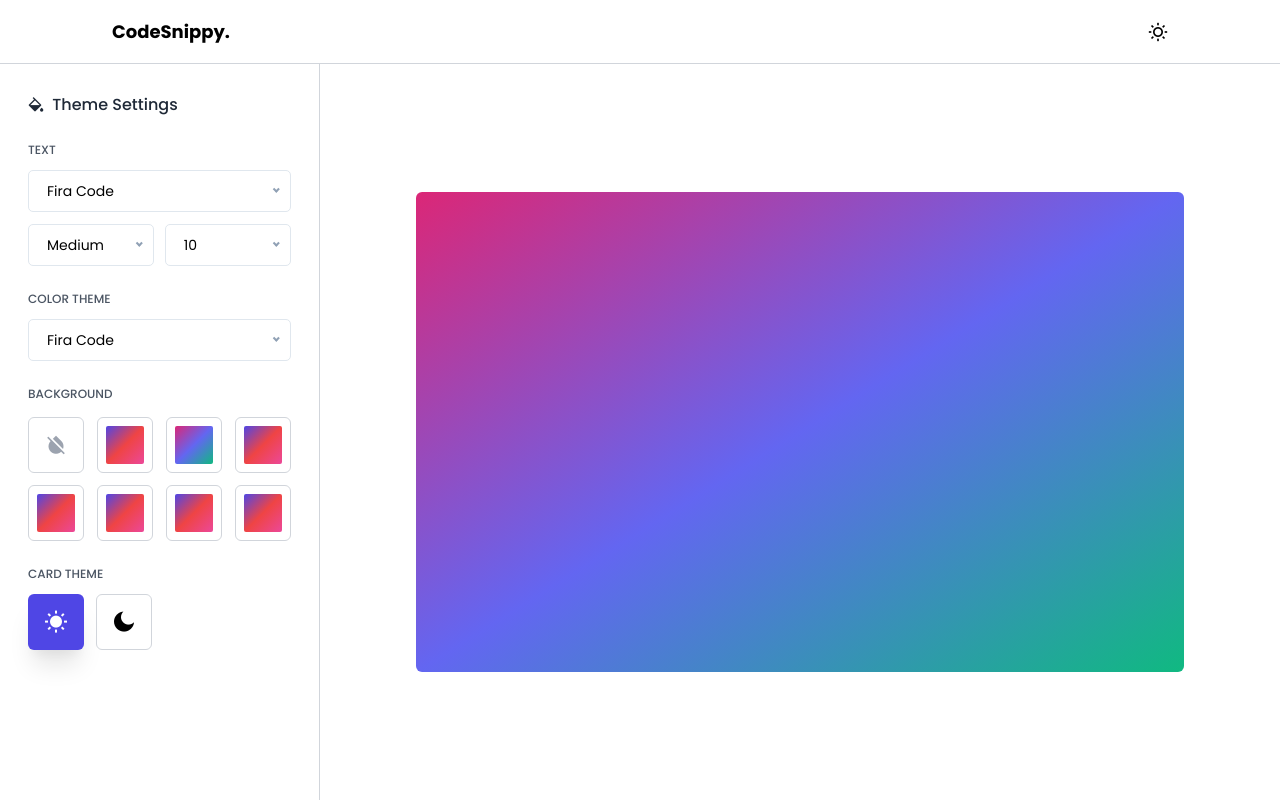
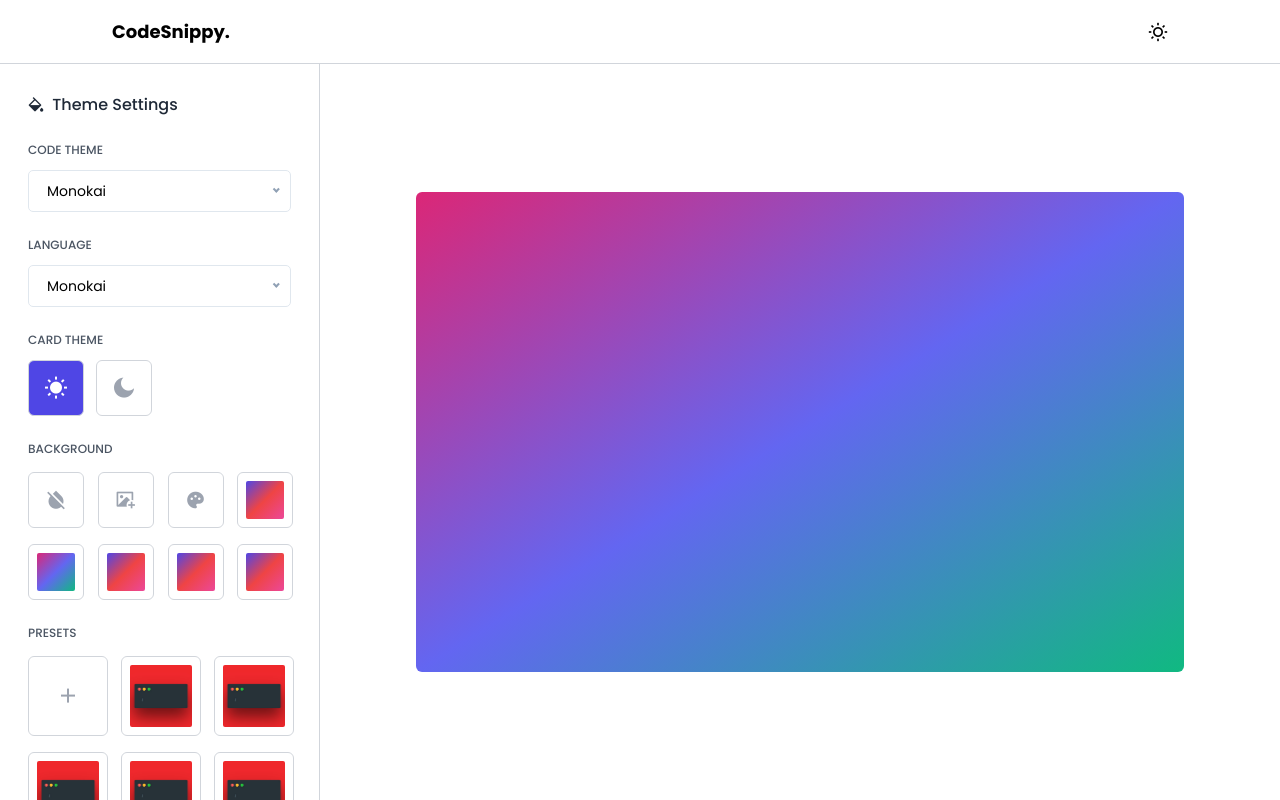
Before and after one commit to web2feel/CodeSnippy, a React (Create React App) app: page / in a window 1280 px wide. Built offline with nearby package versions, Linux system fonts and the light colour scheme.

Commit message:
Theme settings

```diff
--- a/src/components/Background/Background.jsx
+++ b/src/components/Background/Background.jsx
@@ -7,29 +7,30 @@ export default function Background() {
         BACKGROUND
       </span>
       <br />
-      <div className="flex w-full flex-wrap justify-between">
-        <button className="hover:shadow-lg w-14 h-14 mt-3 rounded-md border border-gray-300 p-2 cursor-pointer focus:border-indigo-400 outline-none transition transition-duration-300 ease-out ">
+      <div className="grid grid-cols-4 gap-4 w-full mt-3">
+        <button className="hover:shadow-lg w-14 h-14  rounded-md border border-gray-300 p-2 cursor-pointer focus:border-indigo-400 outline-none transition transition-duration-300 ease-out ">
           <div className="w-full h-full ri-blur-off-fill text-xl flex items-center justify-center text-gray-400"></div>
         </button>
-        <button className="hover:shadow-lg w-14 h-14 mt-3 rounded-md border border-gray-300 p-2 cursor-pointer focus:border-indigo-400 outline-none transition transition-duration-300 ease-out">
+        <button className="hover:shadow-lg w-14 h-14  rounded-md border border-gray-300 p-2 cursor-pointer focus:border-indigo-400 outline-none transition transition-duration-300 ease-out ">
+          <div className="w-full h-full ri-image-add-fill text-xl flex items-center justify-center text-gray-400"></div>
+        </button>
+
+        <button className="hover:shadow-lg w-14 h-14  rounded-md border border-gray-300 p-2 cursor-pointer focus:border-indigo-400 outline-none transition transition-duration-300 ease-out ">
+          <div className="w-full h-full ri-palette-fill text-xl flex items-center justify-center text-gray-400"></div>
+        </button>
+        <button className="hover:shadow-lg w-14 h-14  rounded-md border border-gray-300 p-2 cursor-pointer focus:border-indigo-400 outline-none transition transition-duration-300 ease-out">
           <div className="w-full h-full bg-gradient-to-br from-indigo-600 via-red-500 to-pink-500 rounded-sm"></div>
         </button>
-        <button className="hover:shadow-lg w-14 h-14 mt-3 rounded-md border border-gray-300 p-2 cursor-pointer focus:border-indigo-400 outline-none transition transition-duration-300 ease-out">
+        <button className="hover:shadow-lg w-14 h-14  rounded-md border border-gray-300 p-2 cursor-pointer focus:border-indigo-400 outline-none transition transition-duration-300 ease-out">
           <div className="w-full h-full bg-gradient-to-br from-pink-600 via-indigo-500 to-green-500 rounded-sm"></div>
         </button>
-        <button className="hover:shadow-lg w-14 h-14 mt-3 rounded-md border border-gray-300 p-2 cursor-pointer focus:border-indigo-400 outline-none transition transition-duration-300 ease-out">
+        <button className="hover:shadow-lg w-14 h-14  rounded-md border border-gray-300 p-2 cursor-pointer focus:border-indigo-400 outline-none transition transition-duration-300 ease-out">
           <div className="w-full h-full bg-gradient-to-br from-indigo-600 via-red-500 to-pink-500 rounded-sm"></div>
         </button>
-        <button className="hover:shadow-lg w-14 h-14 mt-3 rounded-md border border-gray-300 p-2 cursor-pointer focus:border-indigo-400 outline-none transition transition-duration-300 ease-out">
+        <button className="hover:shadow-lg w-14 h-14  rounded-md border border-gray-300 p-2 cursor-pointer focus:border-indigo-400 outline-none transition transition-duration-300 ease-out">
           <div className="w-full h-full bg-gradient-to-br from-indigo-600 via-red-500 to-pink-500 rounded-sm"></div>
         </button>
-        <button className="hover:shadow-lg w-14 h-14 mt-3 rounded-md border border-gray-300 p-2 cursor-pointer focus:border-indigo-400 outline-none transition transition-duration-300 ease-out">
-          <div className="w-full h-full bg-gradient-to-br from-indigo-600 via-red-500 to-pink-500 rounded-sm"></div>
-        </button>
-        <button className="hover:shadow-lg w-14 h-14 mt-3 rounded-md border border-gray-300 p-2 cursor-pointer focus:border-indigo-400 outline-none transition transition-duration-300 ease-out">
-          <div className="w-full h-full bg-gradient-to-br from-indigo-600 via-red-500 to-pink-500 rounded-sm"></div>
-        </button>
-        <button className="hover:shadow-lg w-14 h-14 mt-3 rounded-md border border-gray-300 p-2 cursor-pointer focus:border-indigo-400 outline-none transition transition-duration-300 ease-out">
+        <button className="hover:shadow-lg w-14 h-14  rounded-md border border-gray-300 p-2 cursor-pointer focus:border-indigo-400 outline-none transition transition-duration-300 ease-out">
           <div className="w-full h-full bg-gradient-to-br from-indigo-600 via-red-500 to-pink-500 rounded-sm"></div>
         </button>
       </div>
--- a/src/components/CardTheme/CardTheme.jsx
+++ b/src/components/CardTheme/CardTheme.jsx
@@ -1,4 +1,4 @@
-import React from "react";
+import Radio from "../Inputs/Radio/Radio";
 
 export default function CardTheme() {
   return (
@@ -9,12 +9,8 @@ export default function CardTheme() {
 
       <br />
       <div className="flex w-full justify-start">
-        <button className="w-14 h-14 mr-3 rounded-md shadow-xl  p-2 hover:shadow-lg  cursor-pointer  outline-none transition transition-duration-300 ease-out bg-indigo-600 text-white ">
-          <div className="w-full h-full ri-sun-fill text-2xl flex items-center justify-center "></div>
-        </button>
-        <button className="w-14 h-14 mr-3 rounded-md border border-gray-300 p-2 hover:shadow-lg  text-gray-400cursor-pointer  outline-none transition transition-duration-300 ease-out ">
-          <div className="w-full h-full ri-moon-fill text-2xl flex items-center justify-center "></div>
-        </button>
+        <Radio icon="ri-sun-fill" id="light" checkedInp/>
+        <Radio icon="ri-moon-fill" id="dark" />
       </div>
     </div>
   );
--- a/src/components/CodeColorTheme/CodeColorTheme.jsx
+++ /dev/null
@@ -1,16 +0,0 @@
-import React from "react";
-
-export default function CodeColorTheme() {
-  return (
-    <div className="mt-5 w-full">
-    <span className="text-xs text-gray-600 font-medium mb-3 inline-block">COLOR THEME</span><br />
-    <div className="flex items-center justify-start">
-    <select name="" id="" className="w-full dark:bg-dark">
-        <option value="">Fira Code</option>
-        <option value="">Roboto Mono</option>
-        <option value="">Fira Sans</option>
-    </select>
-    </div>
-</div>
-  );
-}
--- /dev/null
+++ b/src/components/Inputs/Radio/Radio.jsx
@@ -0,0 +1,23 @@
+import React from "react";
+
+export default function Radio({ icon, action, id ,checkedInp}) {
+  return (
+    <div className="w-14 h-14 relative mr-3 ">
+      <input
+        type="radio"
+        id={id}
+        name="theme"
+        className="appearance-none transform  outline-none -translate-y-1/2 -translate-x-1/2 absolute left-1/2 top-1/2 w-14 h-14 "
+        checked={checkedInp}
+      />
+      <label
+        htmlFor={id}
+        className="w-14 absolute top-0 left-0 h-14 rounded-md   p-2 hover:shadow-lg border border-gray-300 cursor-pointer  outline-none transition transition-duration-300 ease-out  text-gray-400 "
+      >
+        <div
+          className={`w-full h-full ${icon} text-2xl flex items-center justify-center `}
+        ></div>
+      </label>
+    </div>
+  );
+}
--- /dev/null
+++ b/src/components/Presets/Presets.jsx
@@ -0,0 +1,46 @@
+import React from "react";
+import image from "./8a6911ea-c7b9-4aa3-ba1a-d39daa5e670e.jpeg"
+export default function Presets() {
+  return (
+    <div className="mt-5 w-full">
+      <span className="text-xs text-gray-600 font-medium  inline-block">
+        PRESETS
+      </span>
+      <br />
+      <div className="grid grid-cols-3 gap-4 w-full mt-3">
+        <button className="hover:shadow-lg w-20 h-20 rounded-md border border-gray-300 p-2 cursor-pointer focus:border-indigo-400 outline-none transition transition-duration-300 ease-out ">
+          <div className="w-full h-full ri-add-fill text-2xl flex items-center justify-center text-gray-400"></div>
+        </button>
+        <button className="hover:shadow-lg w-20 h-20 rounded-md border border-gray-300 p-2 cursor-pointer focus:border-indigo-400 outline-none transition transition-duration-300 ease-out">
+          <img src={image} alt="" className="w-full h-full object-cover rounded-sm" />
+        </button>
+        <button className="hover:shadow-lg w-20 h-20 rounded-md border border-gray-300 p-2 cursor-pointer focus:border-indigo-400 outline-none transition transition-duration-300 ease-out">
+          <img src={image} alt="" className="w-full h-full object-cover rounded-sm" />
+        </button>
+        <button className="hover:shadow-lg w-20 h-20 rounded-md border border-gray-300 p-2 cursor-pointer focus:border-indigo-400 outline-none transition transition-duration-300 ease-out">
+          <img src={image} alt="" className="w-full h-full object-cover rounded-sm" />
+        </button>
+        <button className="hover:shadow-lg w-20 h-20 rounded-md border border-gray-300 p-2 cursor-pointer focus:border-indigo-400 outline-none transition transition-duration-300 ease-out">
+          <img src={image} alt="" className="w-full h-full object-cover rounded-sm" />
+        </button>
+            <button className="hover:shadow-lg w-20 h-20 rounded-md border border-gray-300 p-2 cursor-pointer focus:border-indigo-400 outline-none transition transition-duration-300 ease-out">
+          <img src={image} alt="" className="w-full h-full object-cover rounded-sm" />
+        </button>
+        <button className="hover:shadow-lg w-20 h-20 rounded-md border border-gray-300 p-2 cursor-pointer focus:border-indigo-400 outline-none transition transition-duration-300 ease-out">
+          <img src={image} alt="" className="w-full h-full object-cover rounded-sm" />
+        </button>     <button className="hover:shadow-lg w-20 h-20 rounded-md border border-gray-300 p-2 cursor-pointer focus:border-indigo-400 outline-none transition transition-duration-300 ease-out">
+          <img src={image} alt="" className="w-full h-full object-cover rounded-sm" />
+        </button>     <button className="hover:shadow-lg w-20 h-20 rounded-md border border-gray-300 p-2 cursor-pointer focus:border-indigo-400 outline-none transition transition-duration-300 ease-out">
+          <img src={image} alt="" className="w-full h-full object-cover rounded-sm" />
+        </button>     <button className="hover:shadow-lg w-20 h-20 rounded-md border border-gray-300 p-2 cursor-pointer focus:border-indigo-400 outline-none transition transition-duration-300 ease-out">
+          <img src={image} alt="" className="w-full h-full object-cover rounded-sm" />
+        </button>     <button className="hover:shadow-lg w-20 h-20 rounded-md border border-gray-300 p-2 cursor-pointer focus:border-indigo-400 outline-none transition transition-duration-300 ease-out">
+          <img src={image} alt="" className="w-full h-full object-cover rounded-sm" />
+        </button>     <button className="hover:shadow-lg w-20 h-20 rounded-md border border-gray-300 p-2 cursor-pointer focus:border-indigo-400 outline-none transition transition-duration-300 ease-out">
+          <img src={image} alt="" className="w-full h-full object-cover rounded-sm" />
+        </button>
+
+      </div>
+    </div>
+  );
+}
--- /dev/null
+++ b/src/components/Select/Select.jsx
@@ -0,0 +1,16 @@
+import React from "react";
+
+export default function CodeColorTheme({title}) {
+  return (
+    <div className="mt-5 w-full">
+    <span className="text-xs text-gray-600 font-medium mb-3 inline-block">{title}</span><br />
+    <div className="flex items-center justify-start">
+    <select name="" id="" className="w-full dark:bg-dark">
+        <option value="">Monokai</option>
+        <option value="">One dark pro</option>
+        <option value="">Github Theme</option>
+    </select>
+    </div>
+</div>
+  );
+}
--- a/src/components/Sidebar/Sidebar.jsx
+++ b/src/components/Sidebar/Sidebar.jsx
@@ -3,7 +3,7 @@ import Theme from "../Theme/Theme";
 
 export default function Sidebar() {
   return (
-    <div className="h-vm w-80 border-gray-300 border-r p-7">
+    <div className="sidebar h-vm w-80 border-gray-300 border-r p-7 overflow-y-auto">
       <Theme />
     </div>
   );
--- a/src/components/Theme/Theme.jsx
+++ b/src/components/Theme/Theme.jsx
@@ -1,8 +1,8 @@
 import React from "react";
 import Background from "../Background/Background";
 import CardTheme from "../CardTheme/CardTheme";
-import CodeColorTheme from "../CodeColorTheme/CodeColorTheme";
-import Font from "../Font/Font";
+import Select from "../Select/Select";
+import Presets from "../Presets/Presets";
 
 export default function Theme() {
   return (
@@ -10,10 +10,11 @@ export default function Theme() {
       <p className="font-medium text-gray-800">
         <span className="ri-paint-fill"></span>&nbsp; Theme Settings
       </p>
-      <Font />
-      <CodeColorTheme/>
+      <Select title="CODE THEME" />
+      <Select title="LANGUAGE" />
+      <CardTheme/>
       <Background/>
-      <CardTheme/>
+      <Presets/>
     </>
   );
 }
--- a/src/index.css
+++ b/src/index.css
@@ -3,6 +3,31 @@
 @tailwind components;
 @tailwind utilities;
 
-.nice-select:active, .nice-select.open, .nice-select:focus {
-    border-color:rgba(129, 140, 248,1) !important;
+.nice-select:active,
+.nice-select.open,
+.nice-select:focus {
+  border-color: rgba(129, 140, 248, 1) !important;
 }
+
+input[name="theme"]:checked + label {
+  background: #4f46e5;
+  color: #fff;
+}
+
+.sidebar::-webkit-scrollbar {
+  width: 4px;
+}
+
+.sidebar::-webkit-scrollbar-track {
+  background: rgba(0, 0, 0, 0);
+}
+
+.sidebar::-webkit-scrollbar-thumb {
+  background-color: rgb(216, 216, 216);
+}
+
+
+.sidebar {
+    scrollbar-width: 2px;
+    scrollbar-color: rgb(216, 216, 216) rgba(0, 0, 0, 0);
+  }
```
Also changed, not shown: src/components/Presets/8a6911ea-c7b9-4aa3-ba1a-d39daa5e670e.jpeg (added).
